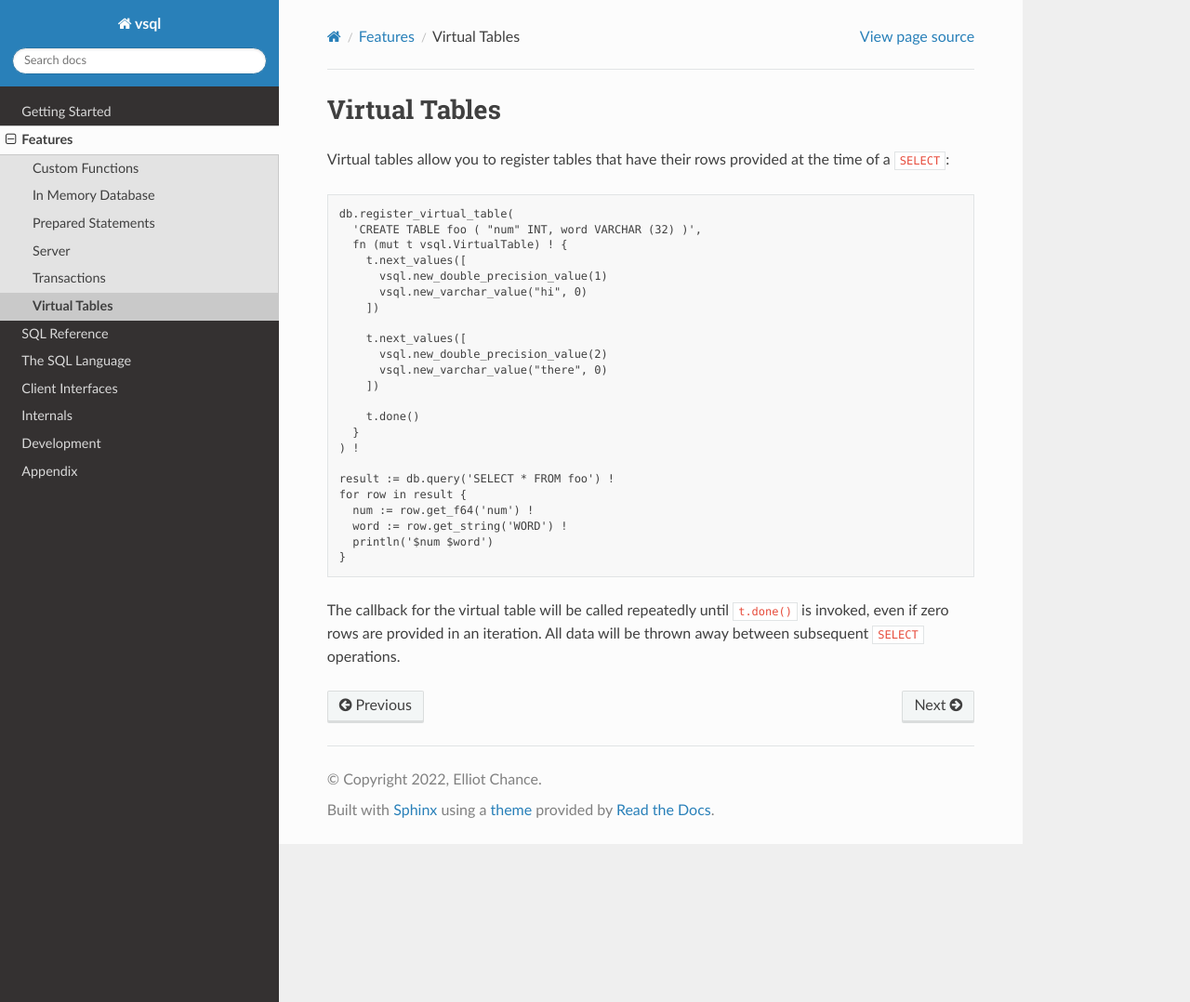
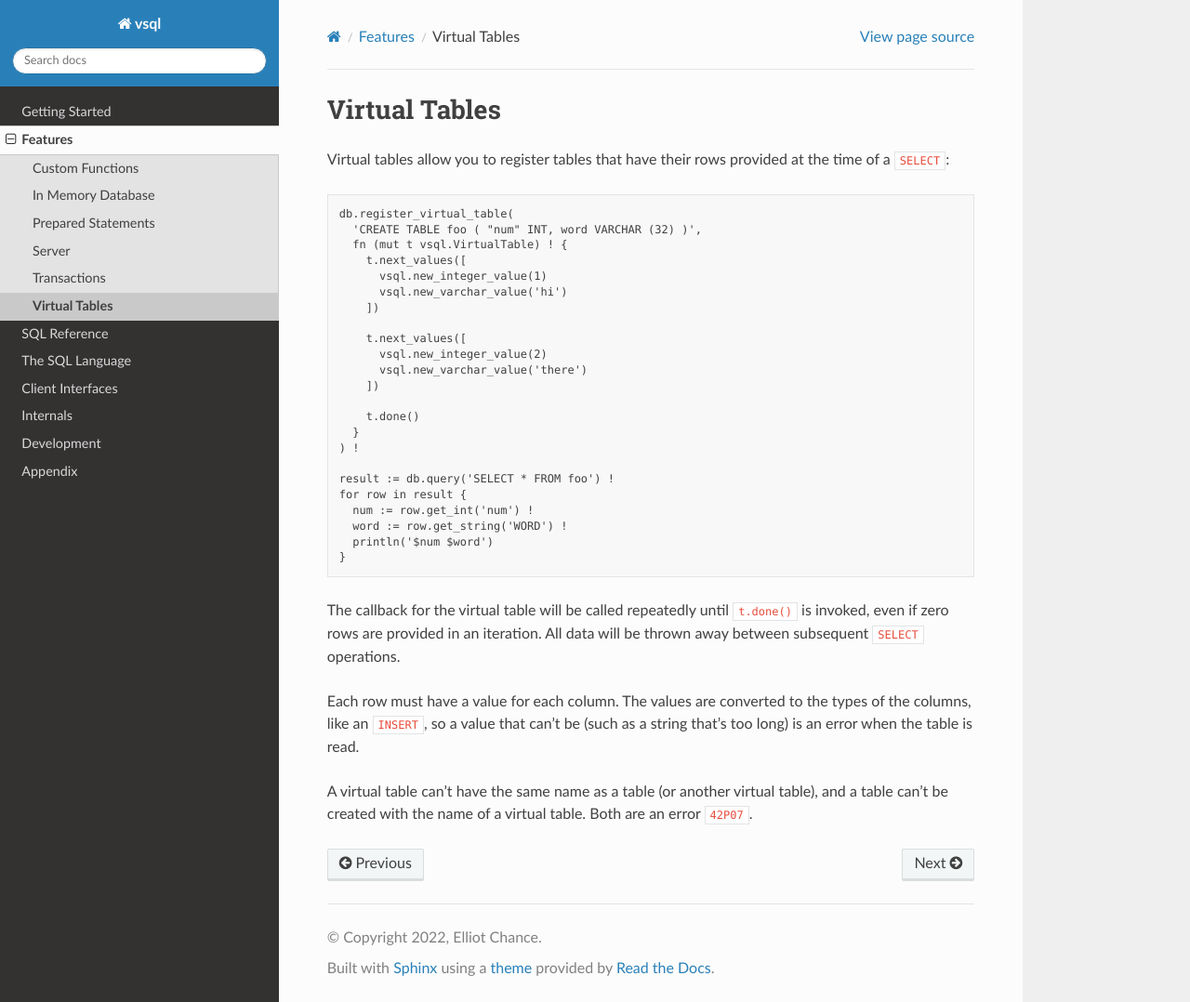
Before and after one commit to elliotchance/vsql, a Sphinx documentation site: the page built from docs/virtual-tables.rst, in a window 1280 px wide and 1078 px high. Shown: the whole window at 93% size. Built offline with Sphinx 7.4.7 and the Read the Docs theme 3.1.0, drawn with Linux system fonts in a browser that asks for light colours.

Commit message:
api: Check the functions and virtual tables that are registered (#503)
register_function now fails with 42723 if a function with the same name and
argument types already exists (custom or builtin), since it could never be
called. COUNT was registered for CHARACTER as well as CHARACTER VARYING, which
are the same when a function is chosen, so it's only registered once now.

A virtual table can't have the same name as a table or another virtual table,
and CREATE TABLE can't use the name of a virtual table (42P07). The values of a
virtual table are converted to the types of its columns like an INSERT, and a
row with the wrong number of values is an error instead of a panic.

The PostgreSQL functions and pg_database are only registered by the server if
the connection doesn't already have them.

A prototype that can't be parsed, or has a type that doesn't exist, is now a
42601 instead of a panic.

Fixes #491
Fixes #492
Fixes #493
Fixes #504

Co-authored-by: Claude Opus 5.5 <noreply@anthropic.com>

```diff
--- a/docs/sqlstate.rst
+++ b/docs/sqlstate.rst
@@ -394,6 +394,12 @@ A column name without a table is in more than one table of the ``FROM`` clause.
   -- msg: CREATE TABLE 1
   -- error 42703: no such column: C
 
+``42723`` function already exists
+^^^^^^^^^^^^^^^^^^^^^^^^^^^^^^^^^
+
+A function with the same name and argument types has already been registered,
+see :doc:`custom-functions`.
+
 ``42803`` grouping error
 ^^^^^^^^^^^^^^^^^^^^^^^^
 
--- a/docs/v-client-library-docs.rst
+++ b/docs/v-client-library-docs.rst
@@ -820,4 +820,7 @@ struct VirtualTable
    mut:
    	is_done bool
    	rows    []Row
+   	// wrong_values is the number of values of a row that doesn't have one for
+   	// each column, or -1.
+   	wrong_values int = -1
    }
--- a/docs/virtual-tables.rst
+++ b/docs/virtual-tables.rst
@@ -10,13 +10,13 @@ time of a ``SELECT``:
      'CREATE TABLE foo ( "num" INT, word VARCHAR (32) )',
      fn (mut t vsql.VirtualTable) ! {
        t.next_values([
-         vsql.new_double_precision_value(1)
-         vsql.new_varchar_value("hi", 0)
+         vsql.new_integer_value(1)
+         vsql.new_varchar_value('hi')
        ])
 
        t.next_values([
-         vsql.new_double_precision_value(2)
-         vsql.new_varchar_value("there", 0)
+         vsql.new_integer_value(2)
+         vsql.new_varchar_value('there')
        ])
 
        t.done()
@@ -25,7 +25,7 @@ time of a ``SELECT``:
 
    result := db.query('SELECT * FROM foo') !
    for row in result {
-     num := row.get_f64('num') !
+     num := row.get_int('num') !
      word := row.get_string('WORD') !
      println('$num $word')
    }
@@ -33,3 +33,11 @@ time of a ``SELECT``:
 The callback for the virtual table will be called repeatedly until ``t.done()``
 is invoked, even if zero rows are provided in an iteration. All data will be
 thrown away between subsequent ``SELECT`` operations.
+
+Each row must have a value for each column. The values are converted to the
+types of the columns, like an ``INSERT``, so a value that can't be (such as a
+string that's too long) is an error when the table is read.
+
+A virtual table can't have the same name as a table (or another virtual table),
+and a table can't be created with the name of a virtual table. Both are an error
+``42P07``.
```
Also changed, not shown: docs/custom-functions.rst (+8 -0 lines), 11 other files.
